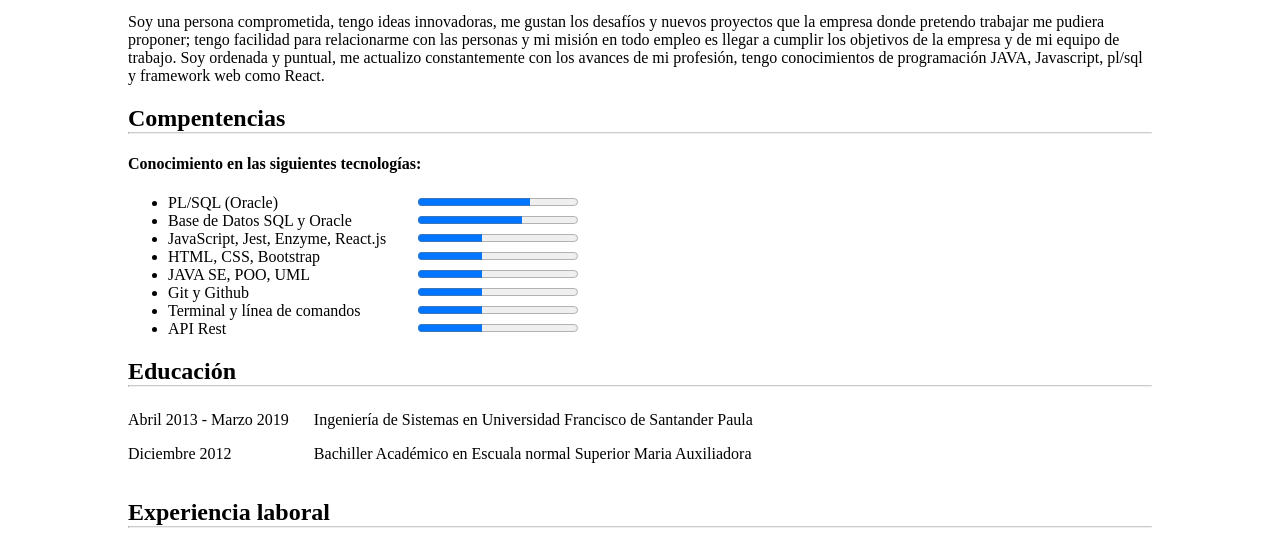
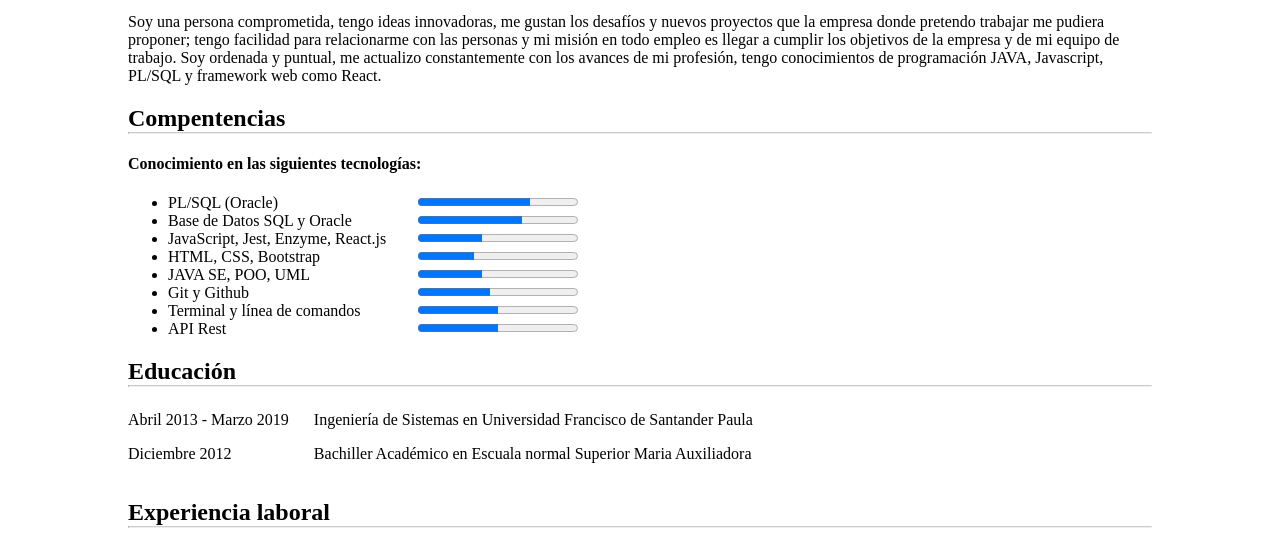
Before and after one commit to mariaalejandrabm0703/AboutMe, a plain HTML site: page index.html in a window 1280 px wide. Shown: the part 251-784 px from the top of the page. Drawn offline with Linux system fonts and the light colour scheme.

Commit message:
Se corrigen palabras.

```diff
--- a/index.html
+++ b/index.html
@@ -47,7 +47,7 @@
         mi misión en todo empleo es llegar a cumplir los objetivos de la empresa
         y de mi equipo de trabajo. Soy ordenada y puntual, me actualizo
         constantemente con los avances de mi profesión, tengo conocimientos de
-        programación JAVA, Javascript, pl/sql y framework web como React.
+        programación JAVA, Javascript, PL/SQL y framework web como React.
       </p>
       <div class="darEspacio">
         <h2 class="sinMargenBajo">Compentencias</h2>
@@ -84,7 +84,7 @@
               <p class="sinMargenBajo sinMargenArriba" style="width: 250px">
                 HTML, CSS, Bootstrap
               </p>
-              <progress id="file" max="100" value="40">40%</progress>
+              <progress id="file" max="100" value="35">35%</progress>
             </div>
           </li>
           <li>
@@ -100,7 +100,7 @@
               <p class="sinMargenBajo sinMargenArriba" style="width: 250px">
                 Git y Github
               </p>
-              <progress id="file" max="100" value="40">40%</progress>
+              <progress id="file" max="100" value="45">45%</progress>
             </div>
           </li>
           <li>
@@ -108,7 +108,7 @@
               <p class="sinMargenBajo sinMargenArriba" style="width: 250px">
                 Terminal y línea de comandos
               </p>
-              <progress id="file" max="100" value="40">40%</progress>
+              <progress id="file" max="100" value="50">50%</progress>
             </div>
           </li>
           <li>
@@ -116,7 +116,7 @@
               <p class="sinMargenBajo sinMargenArriba" style="width: 250px">
                 API Rest
               </p>
-              <progress id="file" max="100" value="40">40%</progress>
+              <progress id="file" max="100" value="50">50%</progress>
             </div>
           </li>
         </ul>
```
